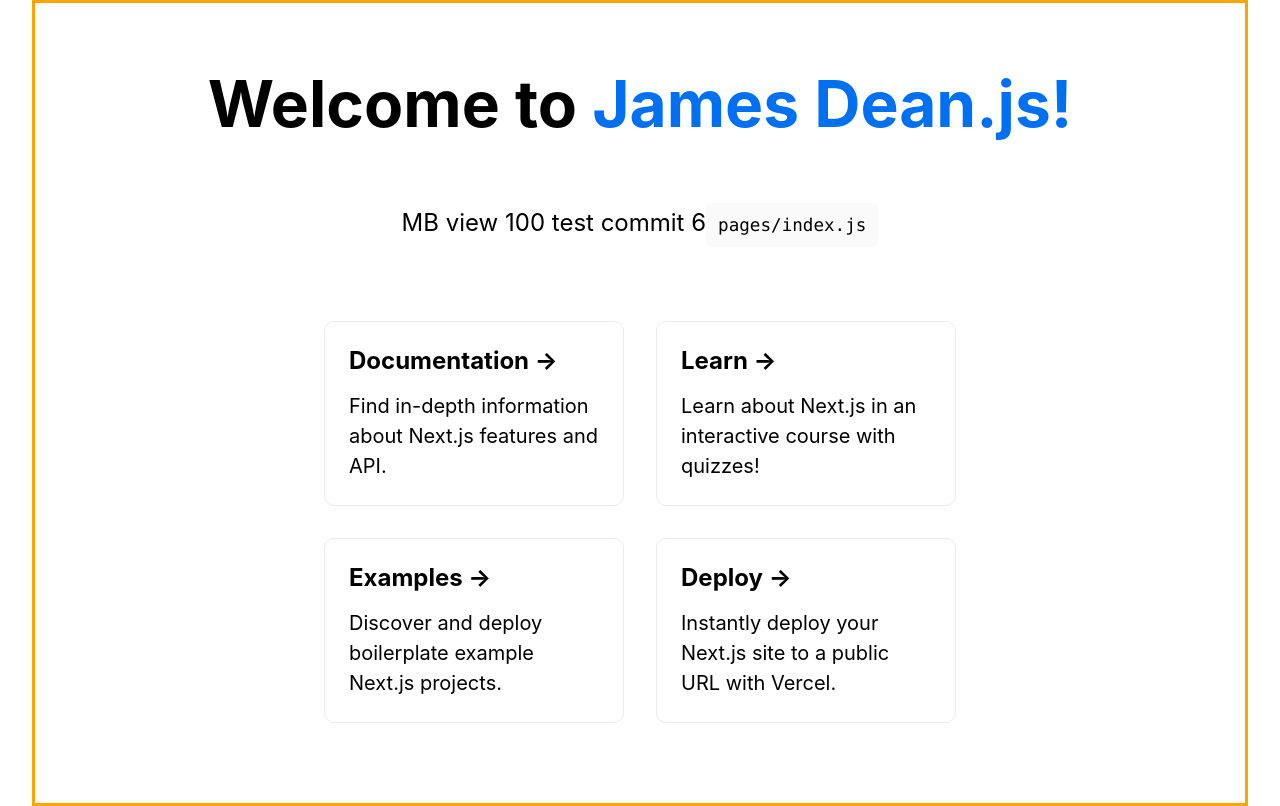
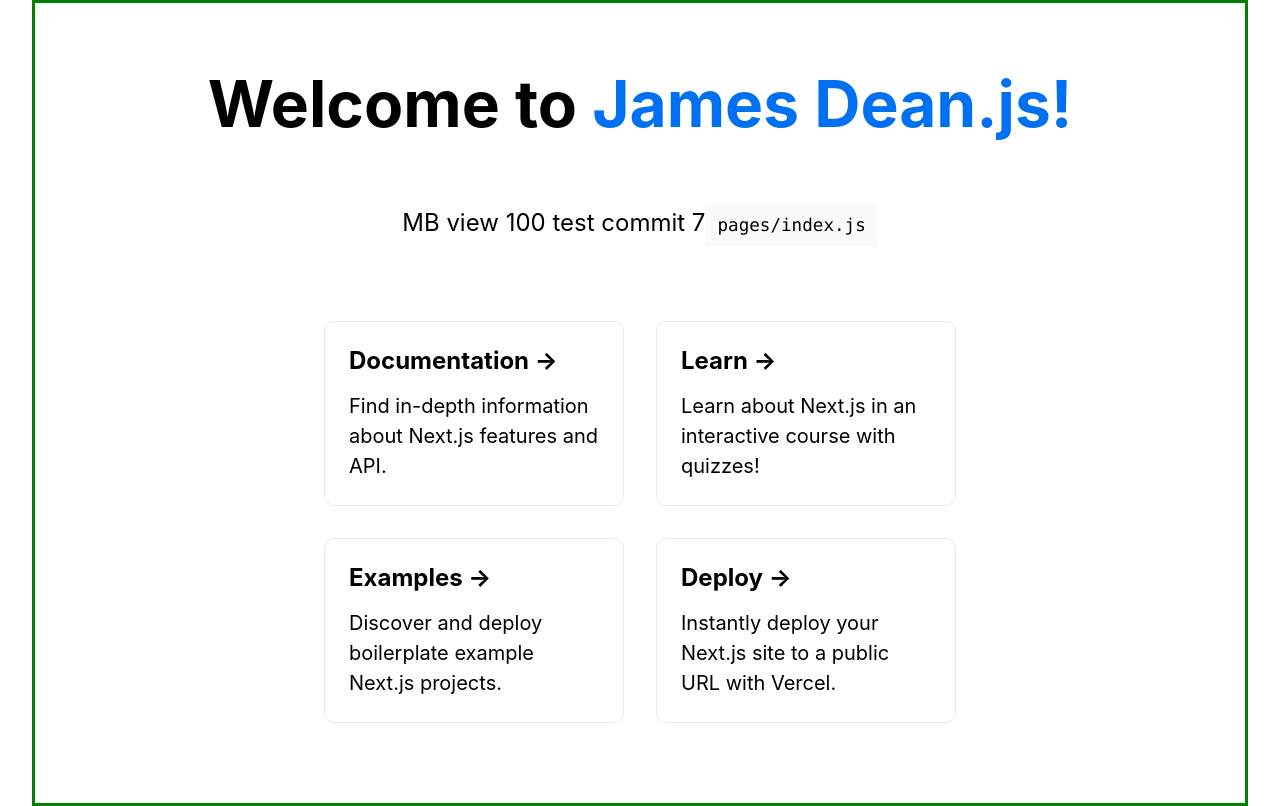
Before and after one commit to JamesDean7/verceltest, a Next.js app: page / in a window 1280 px wide. Built offline with nearby package versions, Linux system fonts and the light colour scheme.

Commit message:
feat main : mb vh100 test [7]

```diff
--- a/page/Main.js
+++ b/page/Main.js
@@ -7,17 +7,16 @@
     useEffect(()=>{
         let vh = window.innerHeight * 0.01;
         document.documentElement.style.setProperty('--vh', `${vh}px`);
-        console.log(vh);
     })
 
     return (
-        <main className={`${styles.main} ${styles.mainwrap}`}>
+        <main className={`${styles.main} mainwrap`}>
             <h1 className={styles.title}>
             Welcome to <a href="https://nextjs.org">James Dean.js!</a>
             </h1>
 
             <p className={styles.description}>
-              MB view 100 test commit 6
+              MB view 100 test commit 7
             <code className={styles.code}>pages/index.js</code>
             </p>
 
--- a/styles/Home.module.css
+++ b/styles/Home.module.css
@@ -114,18 +114,3 @@
     flex-direction: column;
   }
 }
-
-.mainwrap {
-  height:100vh;
-  height: calc(var(--vh, 1vh) * 100);
-  overflow:hidden;
-  border:3px solid blue;
-}
-
-@media all and (min-width:1024px) {
-  .mainwrap {
-      height:auto;
-      overflow:visible;
-      border:3px solid orange;
-  }
-}
--- a/styles/globals.css
+++ b/styles/globals.css
@@ -14,3 +14,18 @@
 * {
   box-sizing: border-box;
 }
+
+.mainwrap {
+  height:100vh;
+  height: calc(var(--vh, 1vh) * 100);
+  overflow:hidden;
+  border:3px solid blue;
+}
+
+@media all and (min-width:1024px) {
+  .mainwrap {
+      height:auto;
+      overflow:visible;
+      border:3px solid green;
+  }
+}
```
